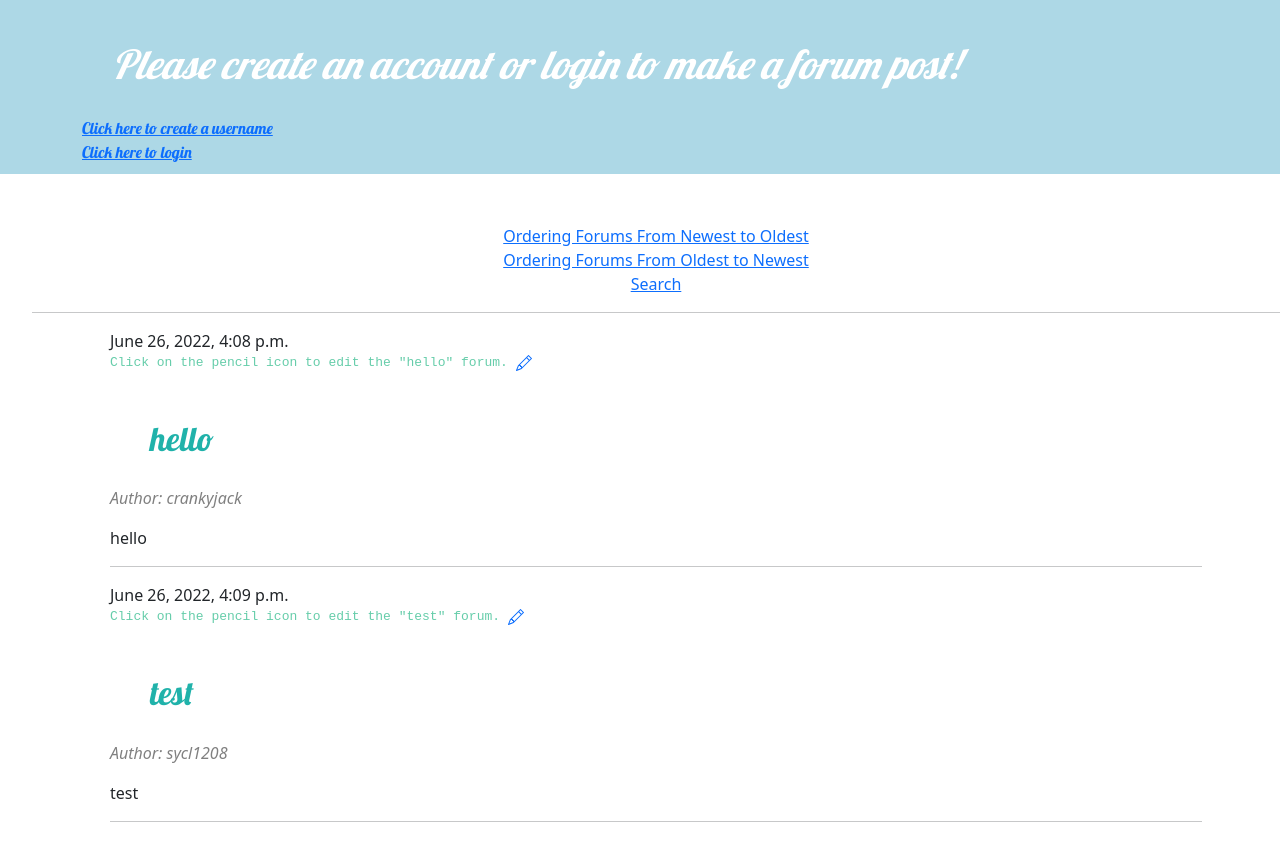
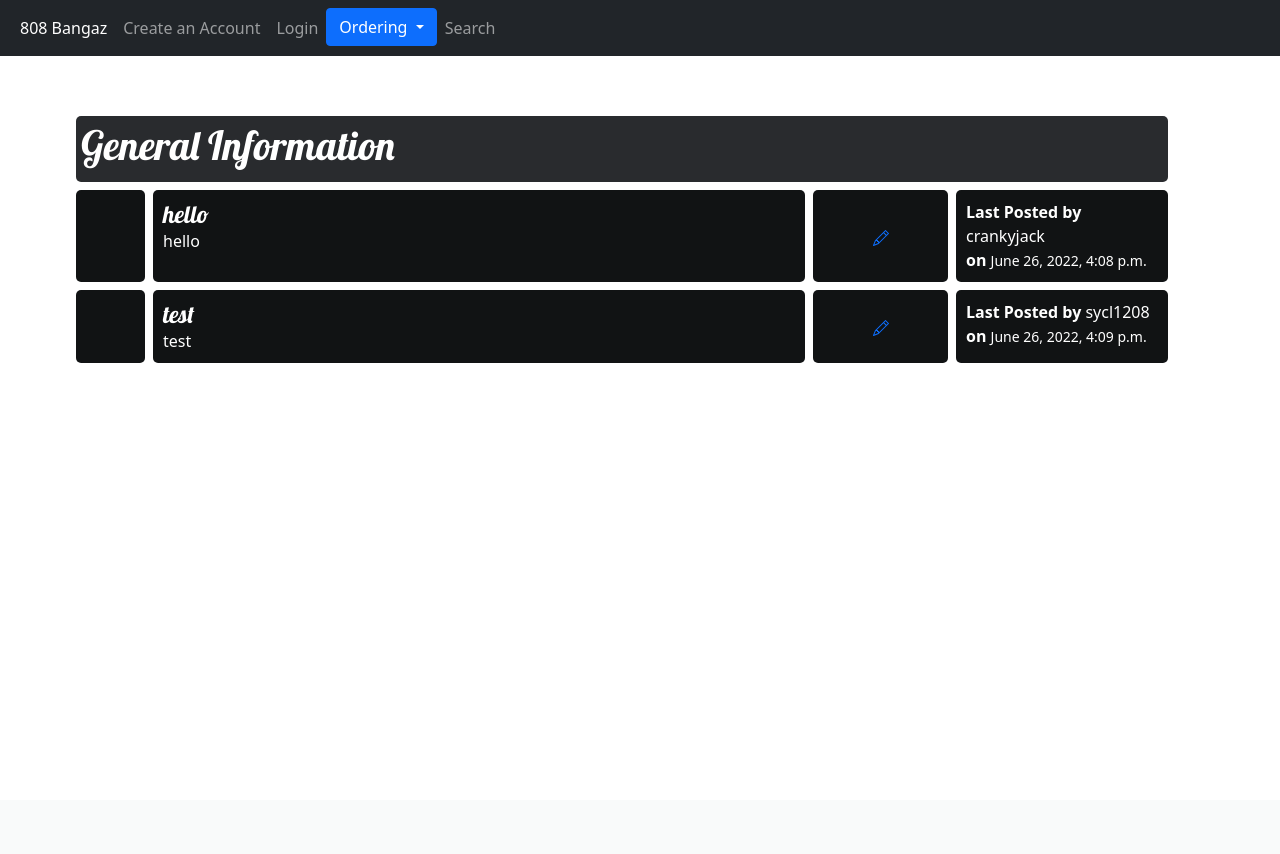
Before and after one commit to murrayn808/EE491F-project, a Django app: page / in a window 1280 px wide. After the commit the page ends 363 px from the top, so only its background shows below. Run offline with Django 3.2, Linux system fonts and the light colour scheme; data comes from the database, SQL or seed files in the repository; both versions use the stored data as it was after the commit.

Commit message:
Add files via upload

```diff
--- a/django-application/blogs/static/css/blogs.css
+++ b/django-application/blogs/static/css/blogs.css
@@ -62,3 +62,51 @@ h4 {
     padding: 10px 10px 10px 10px;
     color: gray;
 }
+
+/* NEW STUFF */
+
+.container{
+    margin: 20px;
+    padding: 20px;
+}
+
+.subforum{
+    margin-top:20px;
+}
+
+.subforum-title{
+    background-color:#292B2E;
+    padding: 5px;
+    border-radius: 5px;
+    margin:4px;
+}
+
+.subforum-row{
+    display: grid;
+    grid-template-columns: 7% 60% 13% 20%;
+}
+
+.subforum-column{
+    padding: 10px;
+    margin:4px;
+    border-radius: 5px;
+    background-color:#111314;
+}
+
+.subforum-description *{
+    margin-block: 0;
+}
+
+.center{
+    display: flex;
+    justify-content: center;
+    align-items: center;
+}
+
+.subforum-icon i{
+    font-size: 45px;
+}
+
+.subforum-devider{
+    display: none;
+}
--- a/django-application/blogs/templates/blogs/base.html
+++ b/django-application/blogs/templates/blogs/base.html
@@ -3,51 +3,61 @@
 <html>
     <head>
         <title>808BANGAZ Forum Home Page</title>
-        <link rel="stylesheet" href="https://cdn.jsdelivr.net/npm/bootstrap@5.1.3/dist/css/bootstrap.min.css"
-        integrity="sha384-1BmE4kWBq78iYhFldvKuhfTAU6auU8tT94WrHftjDbrCEXSU1oBoqyl2QvZ6jIW3"
-        crossorigin="anonymous">
+   <!-- Latest compiled and minified CSS -->
+   <link href="https://cdn.jsdelivr.net/npm/bootstrap@5.1.3/dist/css/bootstrap.min.css" rel="stylesheet">
+   <!-- jQuery library -->
+  <script src="https://ajax.googleapis.com/ajax/libs/jquery/3.6.0/jquery.min.js"></script>
+  <!-- Latest compiled JavaScript -->
+  <script src="https://cdn.jsdelivr.net/npm/bootstrap@5.1.3/dist/js/bootstrap.bundle.min.js"></script>
         <link href='//fonts.googleapis.com/css?family=Lobster&subset=latin,latin-ext' rel='stylesheet' type='text/css'>
         <link rel="stylesheet" href="{% static 'css/blogs.css' %}">
 
     </head>
+  <!-- Nav Bar -->
+    <body>
+        <nav class="navbar navbar-expand-sm bg-dark navbar-dark">
+            <div class="container-fluid">
+              <ul class="navbar-nav">
+                <li class="nav-item">
+                  <a class="nav-link active" href="{% url 'post_list' %}">{% csrf_token %}808 Bangaz</a>
+                </li>
+               <li class="nav-item">
+                  <a class="nav-link" href=" {% url 'register' %}"> Create an Account </a>
+                </li>
+                {% if user.is_authenticated %}
+                <li class="nav-item">
+                    <a class="nav-link" href=" {% url 'logout' %}"> Logout </a>
+                </li>
+                <li class="nav-item">
+                    <a class="nav-link" href="{% url 'post_new' %}">Make a Post</a>
+                </li>
+                {% else %}
+                <li class="nav-item">
+                    <a class="nav-link" href=" {% url 'login' %}"> Login </a>
+                </li>
+                {% endif %}
+                <li class = "nav-item">
+                    <button type="button" class="btn btn-primary dropdown-toggle" data-bs-toggle="dropdown"> Ordering </button>
+                    <div class = "dropdown-menu" style = "right: auto; left: auto;" >
+                        <a class = "dropdown-item" href = " {% url 'ordering' %}"> Newest to Oldest</a>
+                        <a class = "dropdown-item" href = " {% url 'todayDate' %}"> Oldest to Newest</a>
+                    </div>
+                </li>
+                <li class="nav-item">
+                    <a class="nav-link" text-align: "right"; href="{% url 'search' %}">Search</a>
+              </ul>
+            </div>
+          </nav>
 
-    <body>
-        <header class="page-header" style="color: lightblue">
-            <div class="container">
-                {% if user.is_authenticated %}
-                    <a href="{% url 'post_new' %}" class="top-menu">
-                        <p class = "click-image"> click image to add new post </p>
-                        <svg xmlns="http://www.w3.org/2000/svg" width="50" height="50" fill="currentColor" class="bi bi-file-earmark-plus" viewBox="0 0 16 16">
-                            <path d="M8 6.5a.5.5 0 0 1 .5.5v1.5H10a.5.5 0 0 1 0 1H8.5V11a.5.5 0 0 1-1 0V9.5H6a.5.5 0 0 1 0-1h1.5V7a.5.5 0 0 1 .5-.5z"/>
-                            <path d="M14 4.5V14a2 2 0 0 1-2 2H4a2 2 0 0 1-2-2V2a2 2 0 0 1 2-2h5.5L14 4.5zm-3 0A1.5 1.5 0 0 1 9.5 3V1H4a1 1 0 0 0-1 1v12a1 1 0 0 0 1 1h8a1 1 0 0 0 1-1V4.5h-2z"/>
-                        </svg>
-                    </a>
-            </div>
-                <h1 class="greeting3">Welcome to 808BANGAZ Forum Page!</h1>
-                <h2 class='user'> Hello {{ user.username }}! <br></h2>
-                <center><a href="{% url 'logout' %}">Click here to logout</a> </center>
-                    {% else %}
-                        <h1 class='greeting2'>Please create an account or login to make a forum post!</h1>
-                        <a href="{% url 'register' %}">Click here to create a username</a>
-                        <br>
-                        <a href="{% url 'login' %}">Click here to login</a>
-
-                {% endif %}
-        </header>
+    </div>
         <ul>
-            <center>
-            {% comment %} <a href="{% url 'post_list' %}">Home</a> <br>  {% endcomment %}
-            <a href="{% url 'ordering' %}">Ordering Forums From Newest to Oldest</a> <br>
-            <a href="{% url 'todayDate' %}">Ordering Forums From Oldest to Newest</a><br>
-            <a href="{% url 'search' %}">Search</a> <br>
-            <hr>
-
-
-            </center>
-
             <div class="row">
                 <div class="col">
             <main class="content container">
+                <div class="subforum">
+                    <div class="subforum-title">
+                        <h1 style = "color:white">General Information</h1>
+                    </div>
                         {% block content %}
                             {% if user.is_authenticated %}
                             {% endif %}
--- a/django-application/blogs/templates/blogs/post_list.html
+++ b/django-application/blogs/templates/blogs/post_list.html
@@ -1,24 +1,30 @@
 {% extends 'blogs/base.html' %}
 {% load static %}
-<h2> Hello {{user.username}}!</h2>
+<h2> hello {{user.username}}!</h2>
 {% block content %}
     {% for post in posts %}
-        <article class="post">
-            <time class="date">
-                {{ post.published_date }}
-            </time>
-            &nbsp;&nbsp;&nbsp;
-            <p class='pencil'> Click on the pencil icon to edit the "{{post.title }}" forum.
+
+        <article class ="post">
+            <div class = "subforum-row">
+                <div class = "subforum-column center">
+                    <i class = "fa fa-car center"></i>
+            </div>
+            <div class = "subforum-description subforum-column">
+                <h4 style = "color:white"> {{post.title}} </h4>
+                <p style = "color:white"> {{post.text}}</p>
+            </div>
+            <div class="subforum-stats subforum-column center" style = "color:blue">
                 <a href="{% url 'post_edit' pk=post.pk %}">
                     <svg xmlns="http://www.w3.org/2000/svg" width="16" height="16" fill="currentColor" class="bi bi-pencil" viewBox="0 0 16 16">
                         <path d="M12.146.146a.5.5 0 0 1 .708 0l3 3a.5.5 0 0 1 0 .708l-10 10a.5.5 0 0 1-.168.11l-5 2a.5.5 0 0 1-.65-.65l2-5a.5.5 0 0 1 .11-.168l10-10zM11.207 2.5 13.5 4.793 14.793 3.5 12.5 1.207 11.207 2.5zm1.586 3L10.5 3.207 4 9.707V10h.5a.5.5 0 0 1 .5.5v.5h.5a.5.5 0 0 1 .5.5v.5h.293l6.5-6.5zm-9.761 5.175-.106.106-1.528 3.821 3.821-1.528.106-.106A.5.5 0 0 1 5 12.5V12h-.5a.5.5 0 0 1-.5-.5V11h-.5a.5.5 0 0 1-.468-.325z"/>
                     </svg>
                 </a>
-            </p>
-            <h2 class='title'> {{ post.title }} </h2>
-            <i><p style="color: gray;">Author: {{ post.author }}</p></i>
-            <p>{{ post.text }}</p>
-            <hr>
+            </div>
+            <div class = "subforum-info subforum-column">
+                <b style = "color:white"> Last Posted by </b> <a style = "color:white"> {{post.author}}</a>
+                <br> <b style = "color:white"> on </b> <small> <time class = "time" style = "color:white"> {{post.published_date}} <time> </small>
+            </div>
+        </div>
         </article>
     {% endfor %}
 {% endblock %}
--- a/django-application/requirements.txt
+++ b/django-application/requirements.txt
@@ -1,3 +1,4 @@
 Django~=3.2.10
 django-filter
 django-registration
+django-crispy-forms
```
Also changed, not shown: django-application/blogs/templates/blogs/latest.html (+38 -20 lines), django-application/blogs/templates/blogs/ordering.html (+60 -36 lines), django-application/blogs/templates/blogs/search.html (+55 -35 lines), django-application/db.sqlite3, 1 other file.
